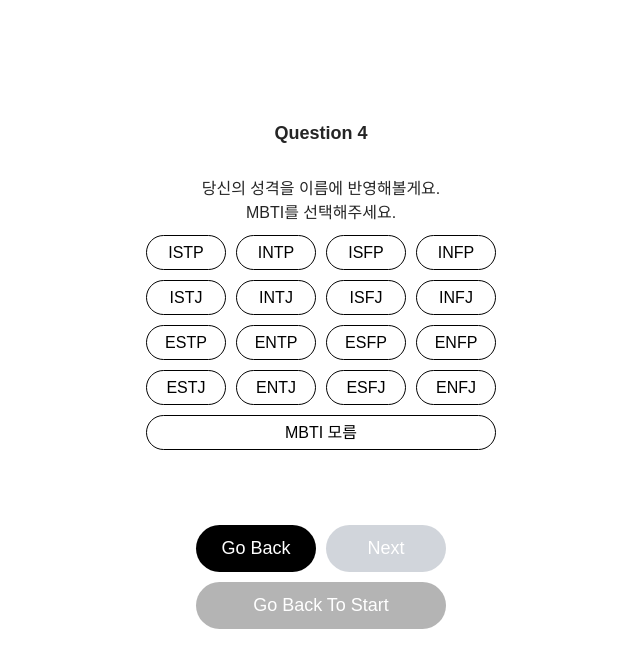
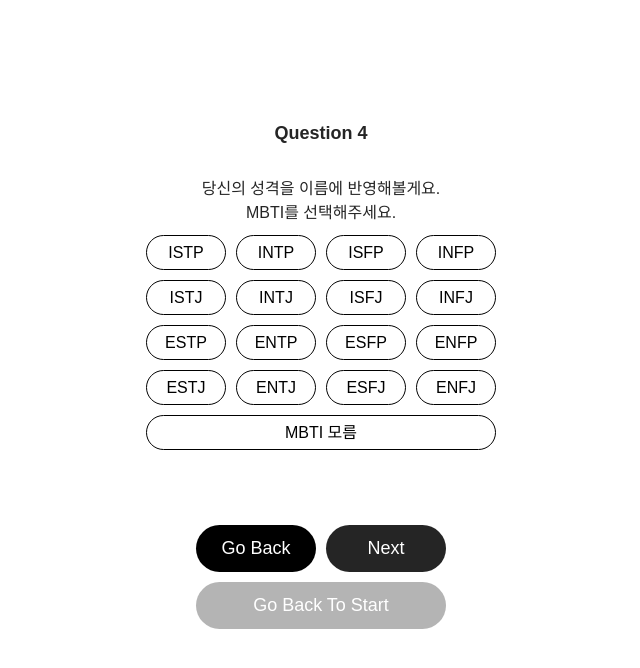
Before and after one commit to Team-YourName/yourname, a Vue app: page /question-mbti in a window 1280 px wide. In both pictures the pointer is over the button "Next". Shown: the top 668 px of the page, without its empty margins (319-959 px from the left). Built offline with nearby package versions, Linux system fonts and the light colour scheme; a web font is replaced by a local one.

Commit message:
fix : next 버튼 클릭 시 검정색으로 변경

```diff
--- a/src/pages/QuestionMbtiPage.vue
+++ b/src/pages/QuestionMbtiPage.vue
@@ -289,7 +289,7 @@
 }
 
 .next-button:hover {
-  background-color: #d1d5db;
+  background-color: #252525;
 }
 
 .go-back-to-start-button {
--- a/src/pages/QuestionMeaningPage.vue
+++ b/src/pages/QuestionMeaningPage.vue
@@ -289,7 +289,7 @@
 }
 
 .next-button:hover {
-  background-color: #d1d5db;
+  background-color: #252525;
 }
 
 .go-back-to-start-button {
```
